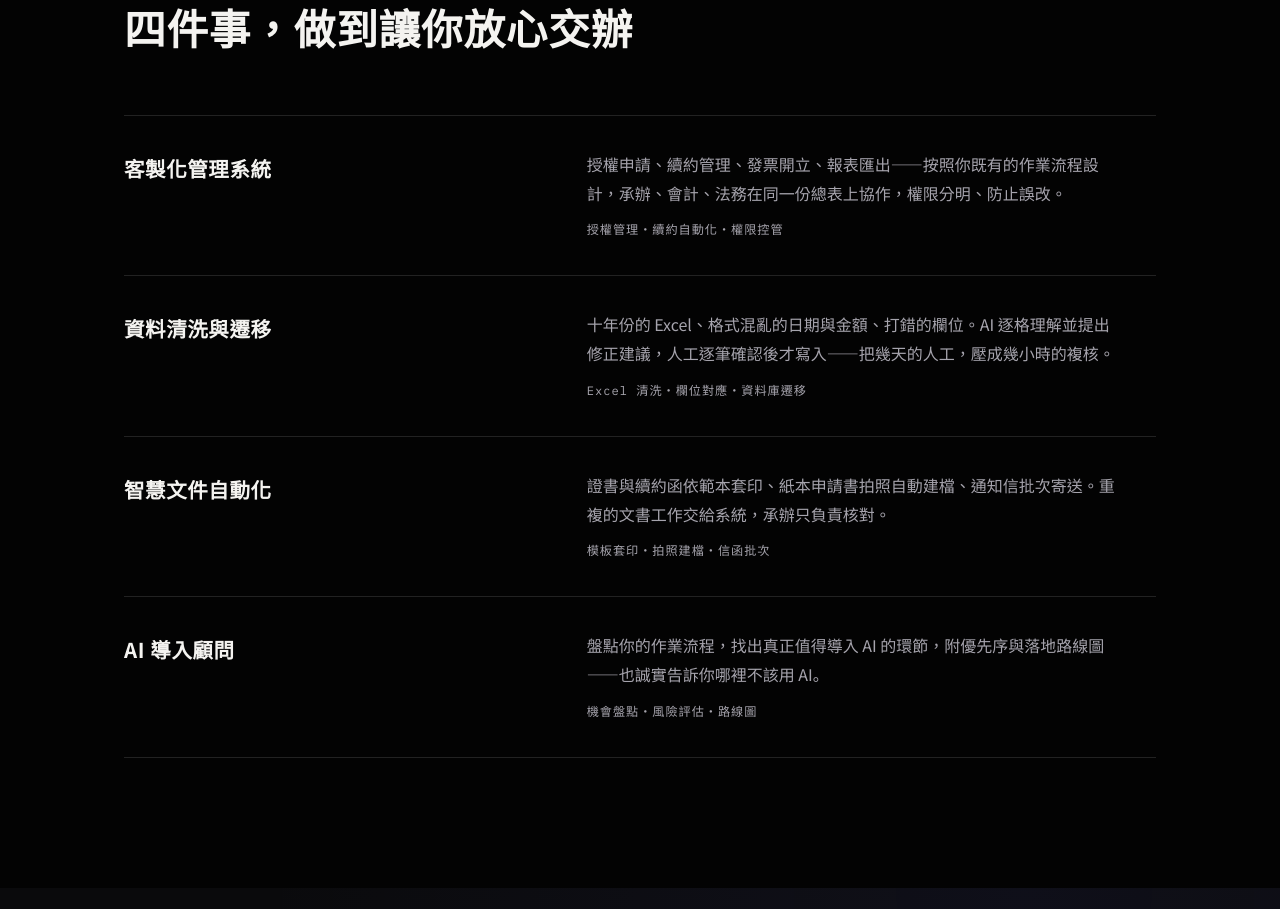
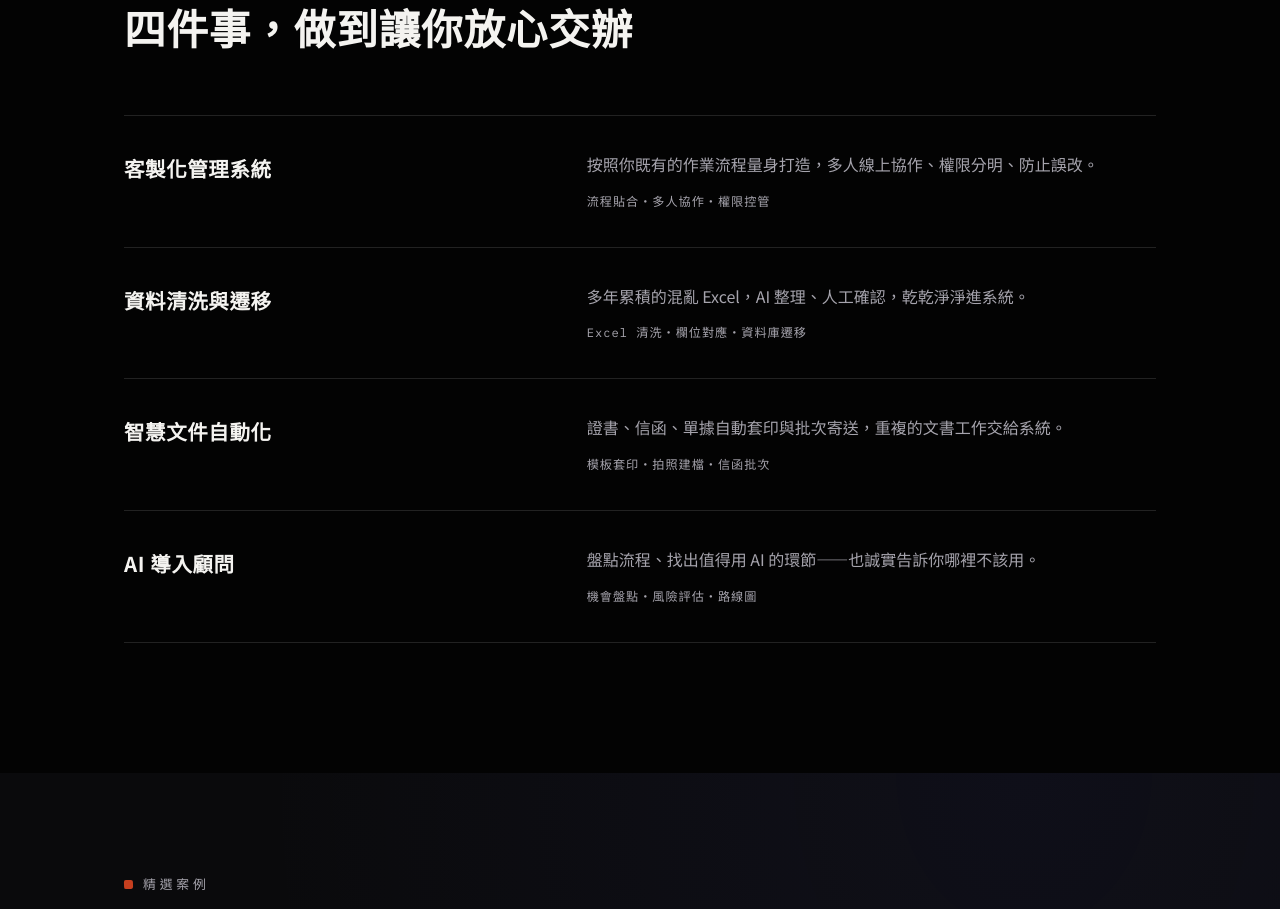
Before and after one commit to X-master990/junteng-website, a website: page index.html in a window 1280 px wide. Shown: the part 2602-3511 px from the top of the page. Drawn offline with nearby package versions, Linux system fonts and the light colour scheme.

Commit message:
服務項目文案精簡：每項一句話，移除承辦／會計／法務等角色用語
Co-Authored-By: Claude Fable 5 <noreply@anthropic.com>

```diff
--- a/index.html
+++ b/index.html
@@ -183,28 +183,28 @@
         <article class="service-row reveal">
           <h3>客製化管理系統</h3>
           <div>
-            <p>授權申請、續約管理、發票開立、報表匯出——按照你既有的作業流程設計，承辦、會計、法務在同一份總表上協作，權限分明、防止誤改。</p>
-            <p class="row-tags">授權管理・續約自動化・權限控管</p>
+            <p>按照你既有的作業流程量身打造，多人線上協作、權限分明、防止誤改。</p>
+            <p class="row-tags">流程貼合・多人協作・權限控管</p>
           </div>
         </article>
         <article class="service-row reveal">
           <h3>資料清洗與遷移</h3>
           <div>
-            <p>十年份的 Excel、格式混亂的日期與金額、打錯的欄位。AI 逐格理解並提出修正建議，人工逐筆確認後才寫入——把幾天的人工，壓成幾小時的複核。</p>
+            <p>多年累積的混亂 Excel，AI 整理、人工確認，乾乾淨淨進系統。</p>
             <p class="row-tags">Excel 清洗・欄位對應・資料庫遷移</p>
           </div>
         </article>
         <article class="service-row reveal">
           <h3>智慧文件自動化</h3>
           <div>
-            <p>證書與續約函依範本套印、紙本申請書拍照自動建檔、通知信批次寄送。重複的文書工作交給系統，承辦只負責核對。</p>
+            <p>證書、信函、單據自動套印與批次寄送，重複的文書工作交給系統。</p>
             <p class="row-tags">模板套印・拍照建檔・信函批次</p>
           </div>
         </article>
         <article class="service-row reveal">
           <h3>AI 導入顧問</h3>
           <div>
-            <p>盤點你的作業流程，找出真正值得導入 AI 的環節，附優先序與落地路線圖——也誠實告訴你哪裡不該用 AI。</p>
+            <p>盤點流程、找出值得用 AI 的環節——也誠實告訴你哪裡不該用。</p>
             <p class="row-tags">機會盤點・風險評估・路線圖</p>
           </div>
         </article>
```
